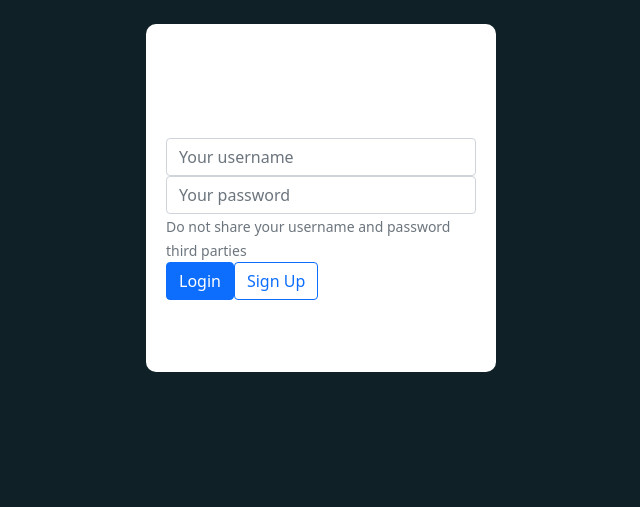
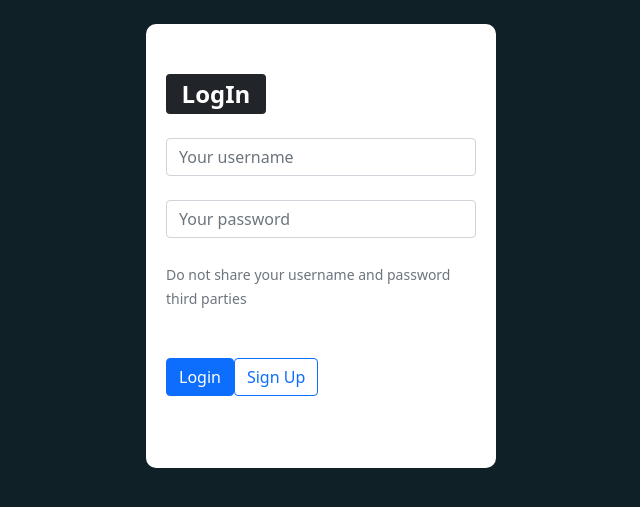
Before and after one commit to FuckMail/FuckMail, a Django app: template FuckMail/FuckMail_App/templates/login.html in a window 1280 px wide. Shown: the top 507 px of the page, without its empty margins (319-959 px from the left). Run offline with Django 3.2, Linux system fonts and the light colour scheme; the template is opened without the code that fills it, so the values that code supplies are empty; parts of the project's set-up code (start-up, migrations or seed data) failed here and were passed over; some libraries are stand-ins or nearby versions.

Commit message:
refactor

```diff
--- a/FuckMail/FuckMail_App/templates/login.html
+++ b/FuckMail/FuckMail_App/templates/login.html
@@ -5,19 +5,23 @@
 {% block body %}
 &nbsp;
 <div class="container py-5 container-fluid" style="background-color: white;" name="login-container">
-    <h2 class="mb-4"><span class="badge badge-secondary">LogIn</span></h2>
+    <h2 class="mb-4"><span class="badge bg-dark">LogIn</span></h2>
     <form method="post" action="" onsubmit="remove_message();">
         {% csrf_token %}
         <div class="form-group">
             <input type="login" class="form-control" id="exampleInputLogin" name="username" placeholder="Your username">
         </div>
+        <br>
         <div class="form-group">
             <input type="password" class="form-control" id="exampleInputPassword" name="password" placeholder="Your password">
+            <br>
             <small id="emailHelp" class="form-text text-muted">Do not share your username and password third parties</small>
         </div>
+        <br>
         {% if message %}
             <div id="message" class="alert alert-warning" role="alert">{{message}}</div>
         {% endif %}
+        <br>
         <div class="btn-toolbar" role="toolbar" aria-label="Toolbar with button groups">
             <div class="btn-group mr-2" role="group" aria-label="First group">
                 <button type="submit" class="btn btn-primary" name="login-button"">Login</button>
```
